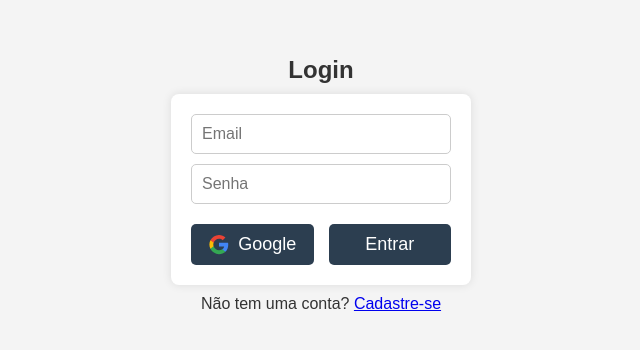
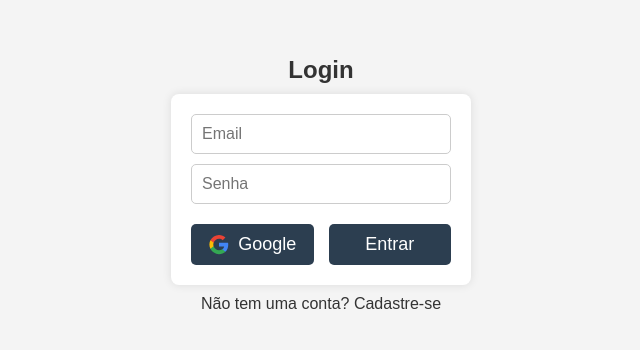
Before and after one commit to Pilariss/RecuperaTAX, a React (Create React App) app: page / in a window 1280 px wide. Shown: the part 216-566 px from the top of the page, without its empty margins (319-959 px from the left). Built offline with nearby package versions, Linux system fonts and the light colour scheme; no server answers.

Commit message:
ajuste login google e registro

```diff
--- a/src/pages/Login.jsx
+++ b/src/pages/Login.jsx
@@ -53,14 +53,14 @@ function Login() {
           <input type="password" placeholder="Senha" value={password} onChange={(e) => setPassword(e.target.value)} required />
           <div className="login-buttons">
             <button onClick={handleGoogleLogin}>
-              <img src={GoogleIcon} alt="Gooogle Logo" className="google-logo"/>
+              <img src={GoogleIcon} alt="Gooogle Logo" className="google-logo" />
               <span className="google-text">Google</span>
             </button>
             <button type="submit">Entrar</button>
           </div>
         </form>
         {error && <p className="error">{error}</p>}
-        <p>Não tem uma conta? <a href="/register">Cadastre-se</a></p>
+        <p>Não tem uma conta? <button className="link-button" onClick={() => { navigate('/register') }}>Cadastre-se</button></p>
       </div>
     </div>
   );
--- a/src/pages/Register.jsx
+++ b/src/pages/Register.jsx
@@ -36,14 +36,12 @@ function Register() {
     <div className="register">
       <h1>Cadastro</h1>
       <form className="register-form" onSubmit={handleRegister}>
-        <input type="email" placeholder="Email" value={email} onChange={(e) => setEmail(e.target.value)} required/>
-        <input type="password" placeholder="Senha" value={password} onChange={(e) => setPassword(e.target.value)} required/>
+        <input type="email" placeholder="Email" value={email} onChange={(e) => setEmail(e.target.value)} required />
+        <input type="password" placeholder="Senha" value={password} onChange={(e) => setPassword(e.target.value)} required />
         <button className="register-button" type="submit">Cadastrar</button>
       </form>
       {error && <p className="error">{error}</p>}
-      <p>
-        Já tem uma conta? <a href="/login">Faça login</a>
-      </p>
+      <p>Já tem uma conta? <button className="link-button" onClick={() => { navigate('/login') }}>Faça login</button></p>
     </div>
   );
 }
--- a/src/styles/login.css
+++ b/src/styles/login.css
@@ -60,7 +60,7 @@
   height: 21px;
 }
 
-.login button:hover {
+.login-buttons button:hover {
   background: #34495e;
 }
 
@@ -71,3 +71,17 @@
 p {
   margin-top: 10px;
 }
+
+.link-button {
+  background: none;
+  border: none;
+  color: inherit;
+  font: inherit;
+  cursor: pointer;
+  padding: 0;
+  height: auto;
+}
+
+.link-button:hover {
+  text-decoration: underline;
+}
--- a/src/styles/register.css
+++ b/src/styles/register.css
@@ -52,3 +52,17 @@
   color: red;
   margin-top: 10px;
 }
+
+.link-button {
+  background: none;
+  border: none;
+  color: inherit;
+  font: inherit;
+  cursor: pointer;
+  padding: 0;
+  height: auto;
+}
+
+.link-button:hover {
+  text-decoration: underline;
+}
```
Also changed, not shown: src/assets/icon/googleLogo.svg (added).
